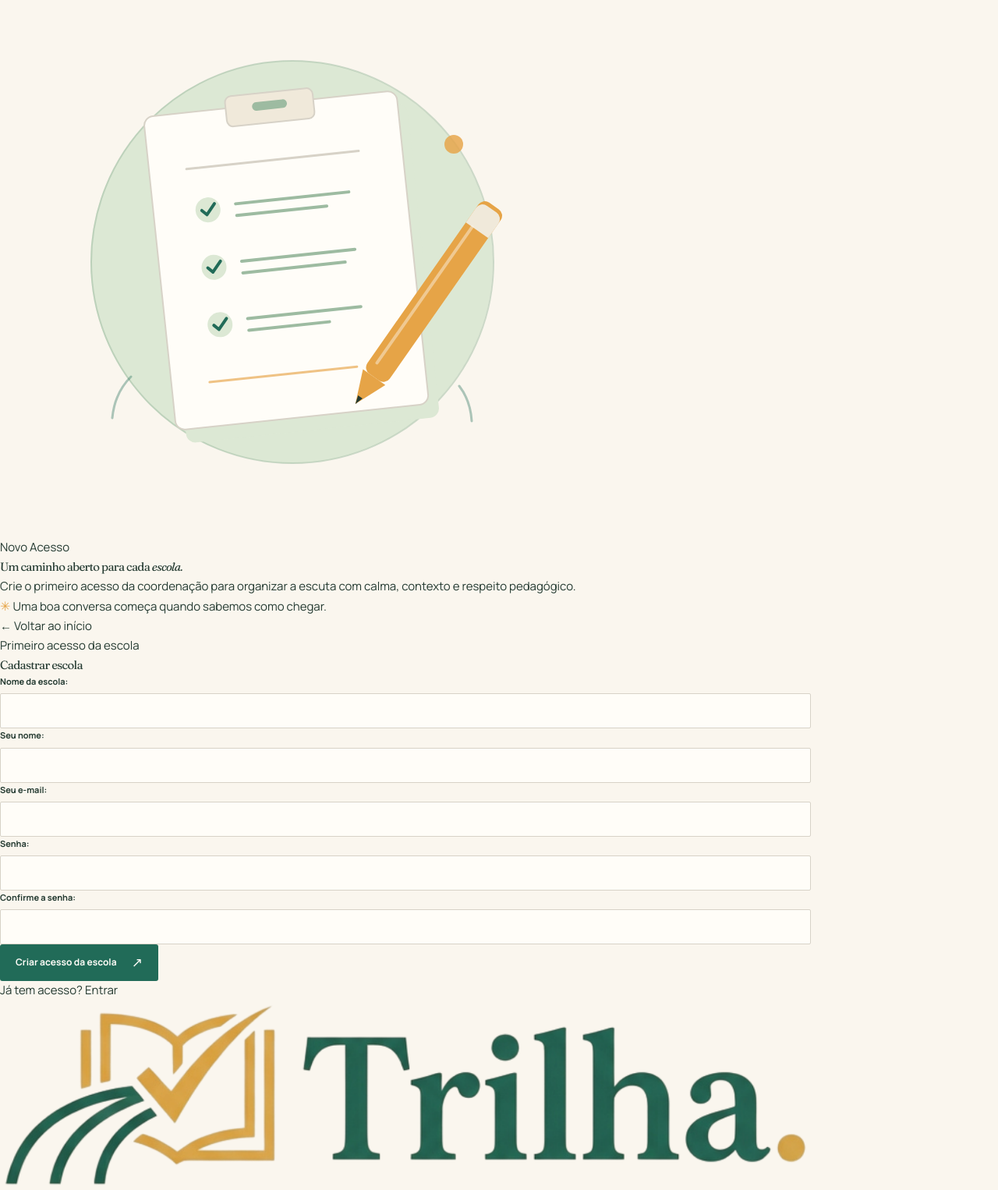
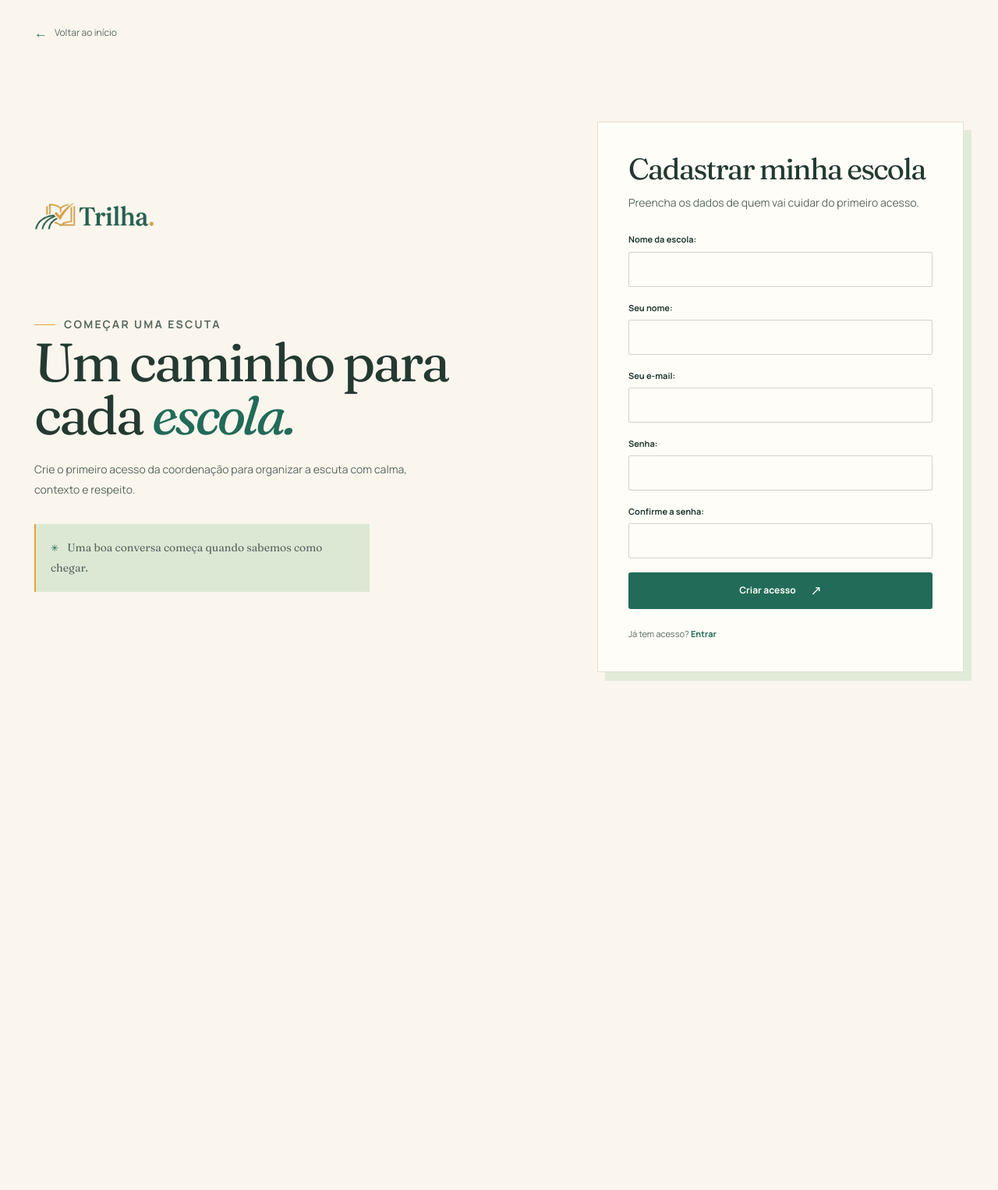
Before and after one commit to eduroqu3/Trilha, a Django app: page /cadastrar-escola/ in a window 1280 px wide. Shown: the whole page at 78% size. After the commit the page ends 873 px from the top, so only its background shows below. Run offline with Django 5.2, Linux system fonts and the light colour scheme; style sheets or scripts are compiled from the project's sources.

Commit message:
tela de login e cadastro corrigidas

```diff
--- a/templates/contas/cadastro_escola.html
+++ b/templates/contas/cadastro_escola.html
@@ -3,36 +3,21 @@
 {% block title %}Cadastrar escola — Trilha{% endblock %}
 {% block content %}
 <a class="skip-link" href="#conteudo">Ir para o conteúdo</a>
-<div class="auth-split-wrapper">
-  <main id="conteudo" class="auth-split-card" style="max-width: 1040px;">
-    <!-- Painel Visual da Esquerda -->
-    <aside class="auth-split-banner" aria-hidden="true">
-      <div class="auth-split-banner-texture"></div>
-      <img class="auth-split-banner-art" src="{% static 'img/hero.svg' %}" alt="">
-      <div class="auth-split-banner-content">
-        <span class="auth-split-banner-badge">Novo Acesso</span>
-        <h2>Um caminho aberto para cada <em>escola.</em></h2>
-        <p>Crie o primeiro acesso da coordenação para organizar a escuta com calma, contexto e respeito pedagógico.</p>
-      </div>
-      <div class="auth-split-banner-footer">
-        <p><span style="color: var(--mustard); font-size: 16px;">✳</span> Uma boa conversa começa quando sabemos como chegar.</p>
-      </div>
-    </aside>
-
-    <!-- Painel do Formulário da Direita -->
-    <section class="auth-split-form-panel" aria-labelledby="cadastro-heading">
-      <div>
-        <div class="auth-split-header">
-          <a class="auth-split-back" href="{% url 'home' %}"><span aria-hidden="true">←</span> Voltar ao início</a>
-          <p class="auth-split-eyebrow">Primeiro acesso da escola</p>
-          <h1 id="cadastro-heading" class="auth-split-title">Cadastrar escola</h1>
-        </div>
-
-        {% if form.non_field_errors %}
-          <div class="form-alert" role="alert" style="margin-bottom: 20px;">{{ form.non_field_errors }}</div>
-        {% endif %}
-
-        <form method="post" class="auth-split-form" novalidate>
+<div class="site-container auth-topbar"><a class="auth-back" href="{% url 'home' %}"><span aria-hidden="true">←</span> Voltar ao início</a></div>
+<main id="conteudo" class="auth-page">
+  <div class="site-container auth-layout">
+    <section class="auth-intro">
+      <a class="brand auth-brand" href="{% url 'home' %}" aria-label="trilha — início"><img class="auth-logo" src="{% static 'img/logo-completo.png' %}" alt="trilha"></a>
+      <p class="eyebrow"><span></span>COMEÇAR UMA ESCUTA</p>
+      <h1>Um caminho para cada <em>escola.</em></h1>
+      <p>Crie o primeiro acesso da coordenação para organizar a escuta com calma, contexto e respeito.</p>
+      <p class="auth-quote"><span aria-hidden="true">✳</span> Uma boa conversa começa quando sabemos como chegar.</p>
+    </section>
+    <section class="auth-card" aria-labelledby="cadastro-heading">
+      <h2 id="cadastro-heading">Cadastrar minha escola</h2>
+      <p class="auth-lede">Preencha os dados de quem vai cuidar do primeiro acesso.</p>
+      {% if form.non_field_errors %}<div class="form-alert" role="alert">{{ form.non_field_errors }}</div>{% endif %}
+      <form method="post" novalidate>
         {% csrf_token %}
         {% include "componentes/campo.html" with campo=form.nome_escola %}
         {% include "componentes/campo.html" with campo=form.nome_responsavel %}
@@ -40,19 +25,10 @@
         {% include "componentes/campo.html" with campo=form.senha %}
         {% include "componentes/campo.html" with campo=form.confirmar_senha %}
         <div class="honeypot" aria-hidden="true">{{ form.website }}</div>
-          <button class="button button-primary" type="submit">Criar acesso da escola <span aria-hidden="true">↗</span></button>
+        <button class="button button-primary" type="submit">Criar acesso <span aria-hidden="true">↗</span></button>
       </form>
+      <p class="auth-switch">Já tem acesso? <a href="{% url 'entrar' %}">Entrar</a></p>
+    </section>
   </div>
-
-      <div class="auth-split-footer">
-        <p class="auth-split-switch">Já tem acesso? <a href="{% url 'entrar' %}">Entrar</a></p>
-        <div class="auth-split-brand-bottom">
-          <a href="{% url 'home' %}" aria-label="trilha — início">
-            <img src="{% static 'img/logo-completo.png' %}" alt="trilha">
-          </a>
-        </div>
-      </div>
-    </section>
 </main>
-</div>
 {% endblock %}
```
Also changed, not shown: templates/contas/entrar.html (+17 -42 lines). Lines whose indentation alone changed are shown as unchanged.
